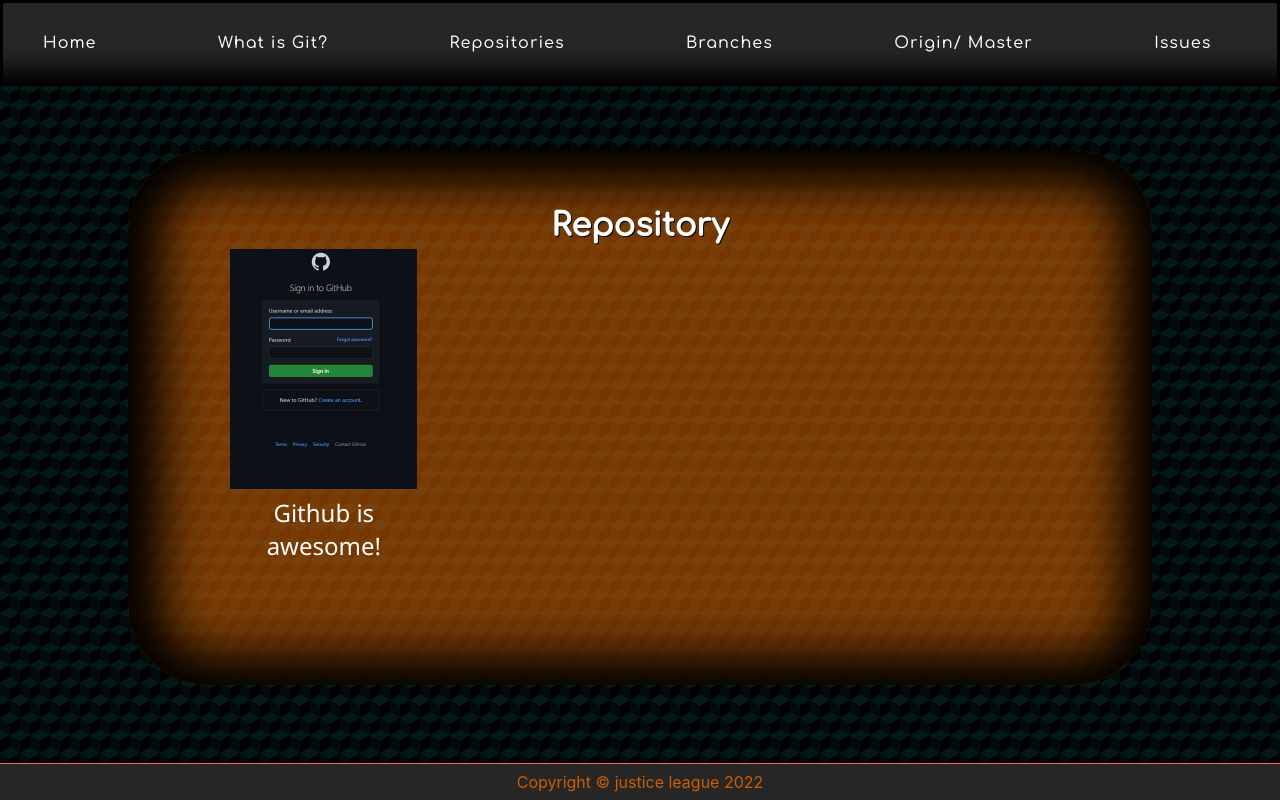
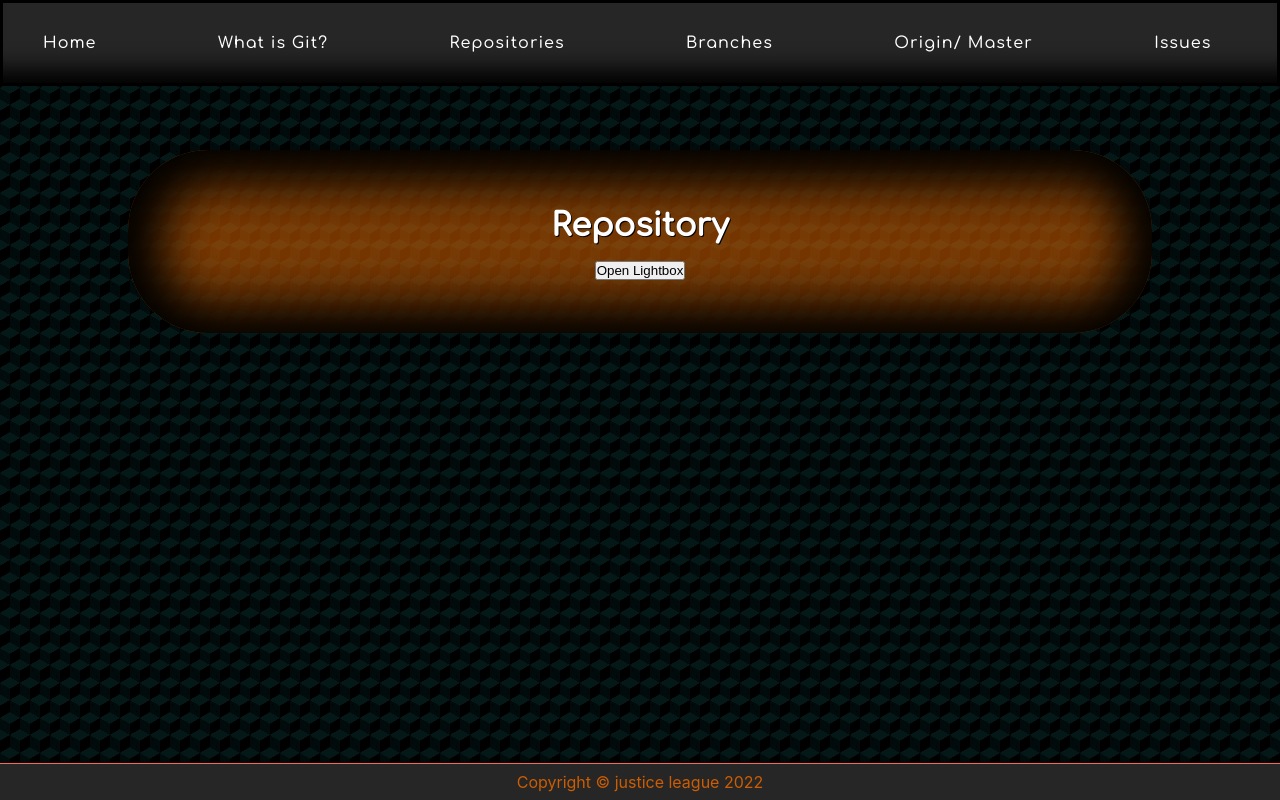
Before and after one commit to kiskaszap/justicelegue, a React (Create React App) app in the folder my-app/: page /repository in a window 1280 px wide. Built offline with nearby package versions, Linux system fonts and the light colour scheme.

Commit message:
Lightbox working with index variable!!!

```diff
--- a/my-app/src/pages/Repository.jsx
+++ b/my-app/src/pages/Repository.jsx
@@ -9,7 +9,9 @@
 import './Repository.css';
 
 
-function Repository() {
+
+
+const Repository = (props) => {
 	const [open, setOpen] = React.useState(false);
 	const [index, setIndex] = React.useState(-1);
 
@@ -30,25 +32,19 @@
 
 	// https://codesandbox.io/s/yet-another-react-lightbox-examples-9qvmif?file=/src/examples/PhotoGallery.js&initialpath=/plugins/captions
 
+	return (
 
-	return (
 		<>
 			<div className='whatGit'>
-
 				<h1 className='wig-heading'>Repository</h1>
 				<div className='wig-text-holder'>
-				<section className='Gallery'>
-					<figure>
-						<img src={require("../images/git1.png")} />
-						<a onClick={() => setIndex(1)}><figcaption>Github is awesome!</figcaption></a>
-					</figure>
-				</section>
+					<button onClick={() => setIndex(1)}>Open Lightbox</button>
 				</div>
-
+			</div>
 			<Lightbox
-				open={open}
+        open={index >= 0}
+		index={index}
         close={() => setOpen(false)}
-				index={index}
         slides={[
             {
                 src: require("../images/git1.png"),
@@ -66,13 +62,13 @@
             { src: require("../images/git9.png") },
             { src: require("../images/git10.png") },
             { src: require("../images/git11.png") },
-				]}
-				plugins={[Captions]}>
+        ]} plugins={[Captions, Thumbnails]}>
     </Lightbox>
-		</div>
 		</>
 	)
 }
 
 
+
+
 export default Repository;
```
Lines whose indentation alone changed are shown as unchanged.
